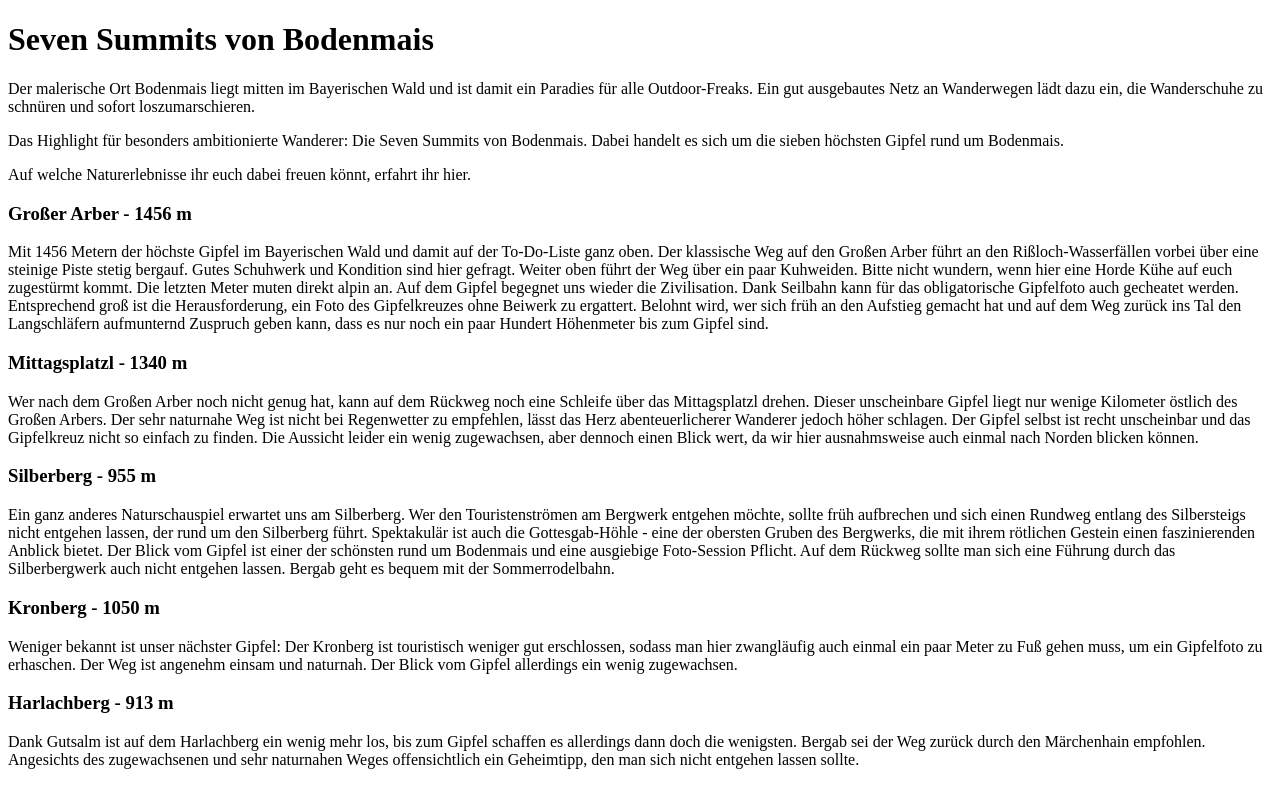
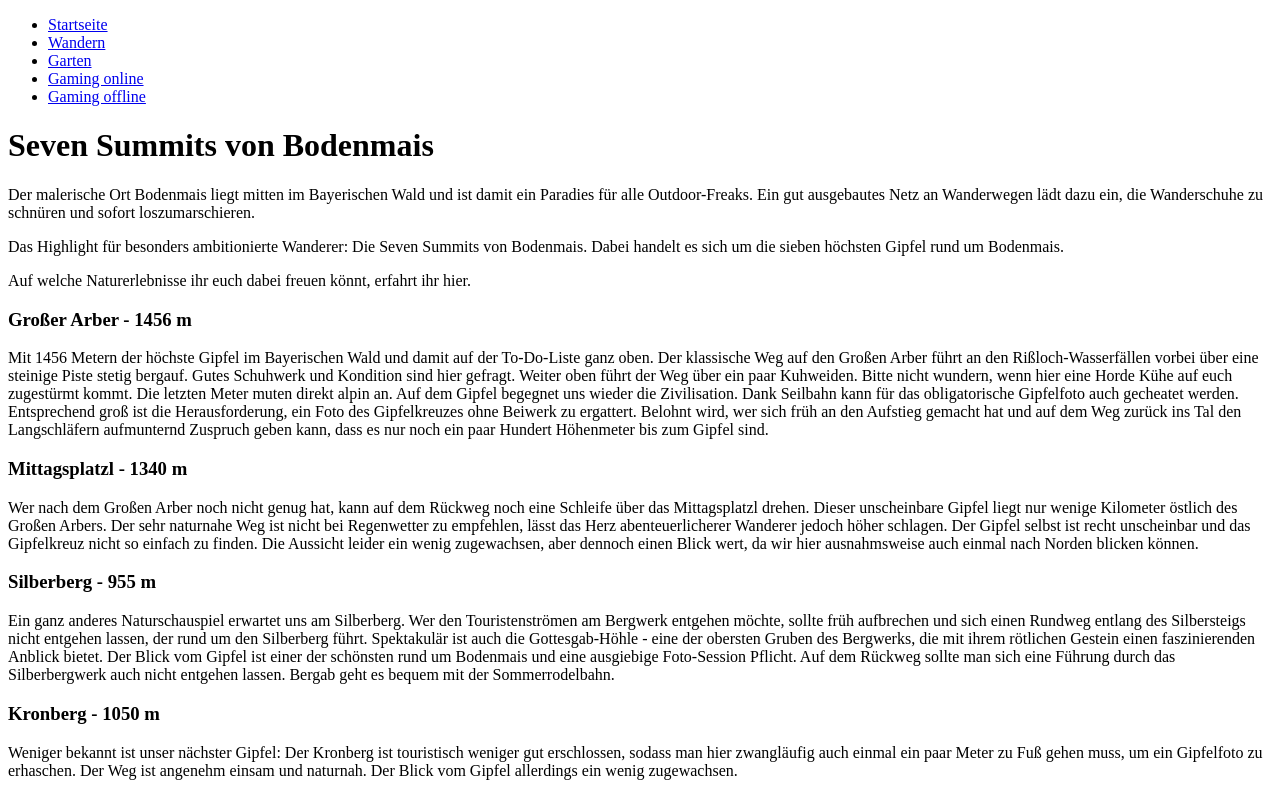
Before and after one commit to IU-Webprogrammierung/webprogrammierung-JuliaHeigl, a plain HTML site: page wandern.html in a window 1280 px wide. Shown: the top 785 px of the page. Drawn offline with Linux system fonts and the light colour scheme.

Commit message:
Add basic navigation
simple navigation between pages for testing

```diff
--- a/wandern.html
+++ b/wandern.html
@@ -19,7 +19,13 @@
 
 
     <nav aria-label="Hauptnavigation">
-
+        <ul>
+            <li><a href="index.html">Startseite</a></li>
+            <li><a href="wandern.html">Wandern</a></li>
+            <li><a href="garten.html">Garten</a></li>
+            <li><a href="gaming-online.html">Gaming online</a></li>
+            <li><a href="gaming-offline.html">Gaming offline</a></li>
+        </ul>
     </nav>
 
 
```
Also changed, not shown: index.html (+26 -1 lines).
